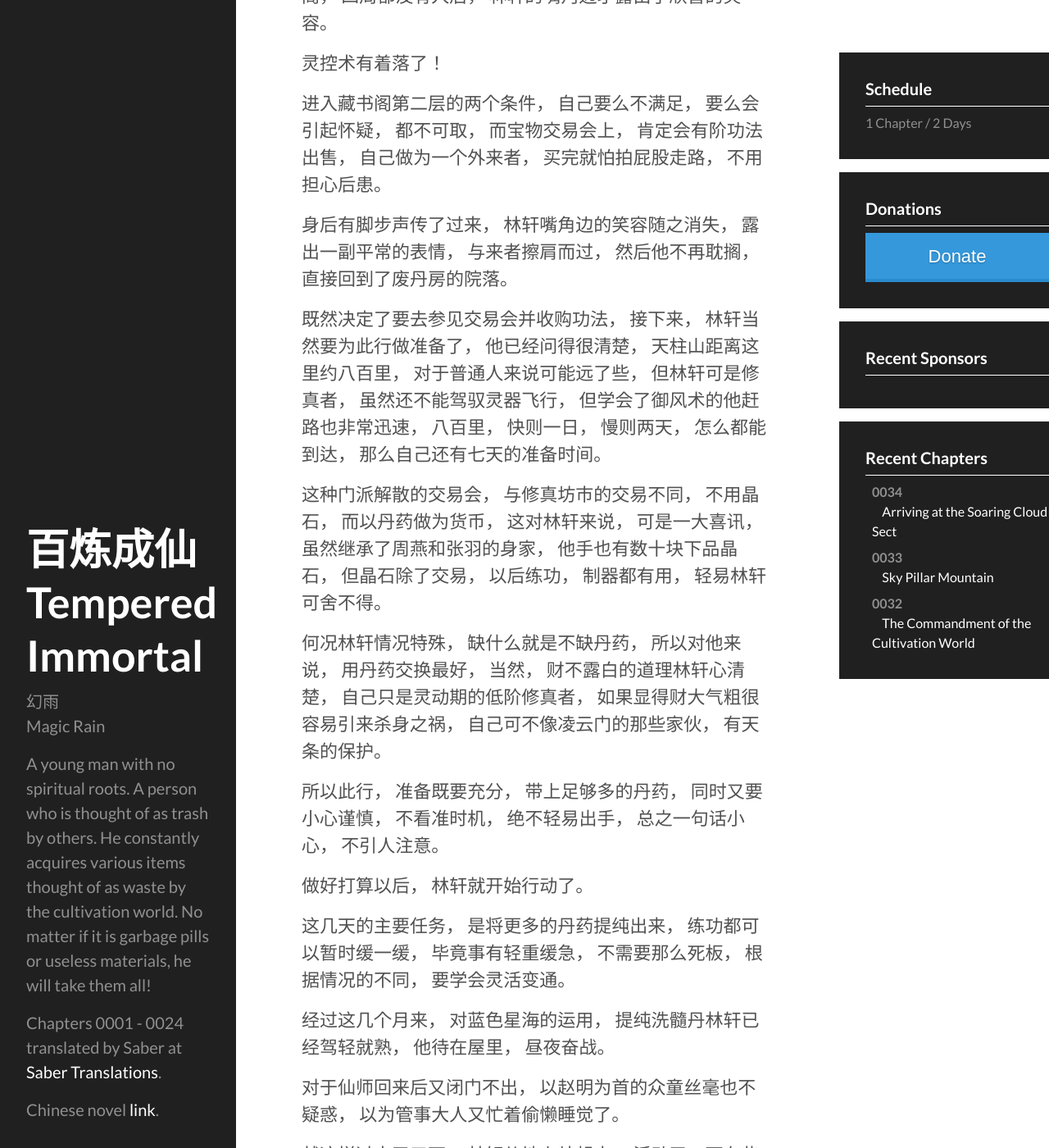
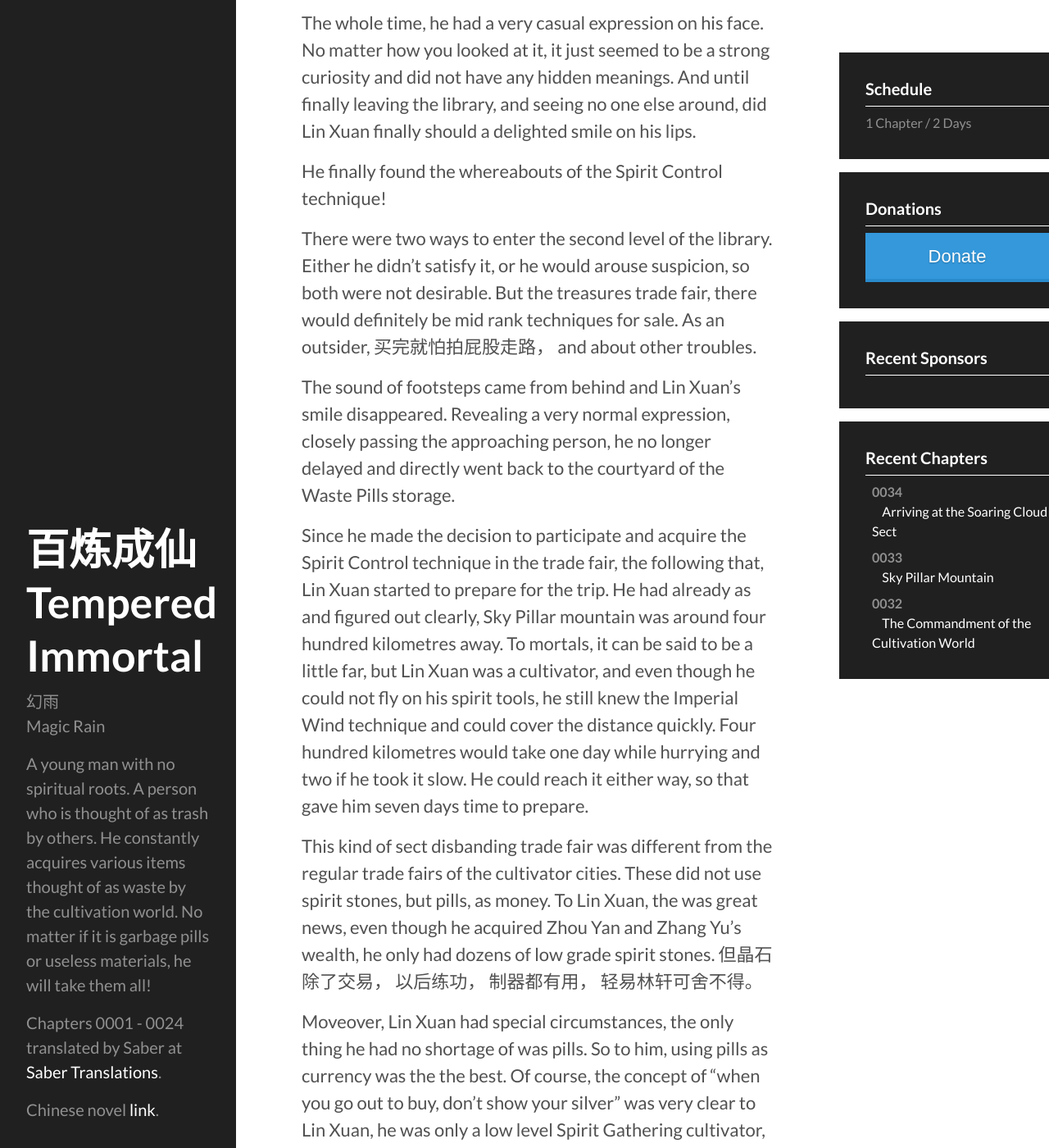
Before and after one commit to blcxtranslations/blcx, a Jekyll site: the page built from _translated/chapter-0033.md, in a window 1280 px wide and 1400 px high, scrolled down 577 px. Shown: the whole window at 82% size. Built offline with Jekyll 4.4.1, drawn with Linux system fonts in a browser that asks for light colours; some of the changed text lies outside the part shown.

```diff
--- a/_layouts/page.html
+++ b/_layouts/page.html
@@ -42,6 +42,7 @@
     Raw: <a href="{{ page.chinese }}">{{ page.name }}</a>.
     <br />
     Post comments / concerns / typos on <a href="{{ page.reddit }}">Reddit</a>.
+    And give it an upvote to get more visibility!
     <hr>
   </div>
 
--- a/_translated/chapter-0033.md
+++ b/_translated/chapter-0033.md
@@ -10,116 +10,44 @@
 sponsored: false
 ---
 
-宝物交易会天后举行，
-地点是凌云门所在的天柱山，
-打听到这些情报后，
-林轩又和两个修真者闲聊了几句，
-然而就不动声色的告辞。
+The treasures trade fair would be held nine days from now and the place is the location of the Soaring Cloud sect, Sky Pillar mountan. After getting this information, Lin Xuan continued to chat some more with these two, then casually left.
 
-整个过程，
-他脸上的表情都很随意，
-怎么看，
-都仅仅像是好奇心比较旺盛，
-而丝毫没有别的意思，
-直到离开藏书阁，
-四周都没有人后，
-林轩的嘴角边才露出了欣喜的笑容。
+The whole time, he had a very casual expression on his face. No matter how you looked at it, it just seemed to be a strong curiosity and did not have any hidden meanings. And until finally leaving the library, and seeing no one else around, did Lin Xuan finally should a delighted smile on his lips.
 
-灵控术有着落了！
+He finally found the whereabouts of the Spirit Control technique!
 
-进入藏书阁第二层的两个条件，
-自己要么不满足，
-要么会引起怀疑，
-都不可取，
-而宝物交易会上，
-肯定会有阶功法出售，
-自己做为一个外来者，
+There were two ways to enter the second level of the library. Either he didn't satisfy it, or he would arouse suspicion, so both were not desirable. But the treasures trade fair, there would definitely be mid rank techniques for sale. As an outsider,
 买完就怕拍屁股走路，
-不用担心后患。
+and about other troubles.
 
-身后有脚步声传了过来，
-林轩嘴角边的笑容随之消失，
-露出一副平常的表情，
-与来者擦肩而过，
-然后他不再耽搁，
-直接回到了废丹房的院落。
+The sound of footsteps came from behind and Lin Xuan's smile disappeared. Revealing a very normal expression, closely passing the approaching person, he no longer delayed and directly went back to the courtyard of the Waste Pills storage.
 
-既然决定了要去参见交易会并收购功法，
-接下来，
-林轩当然要为此行做准备了，
-他已经问得很清楚，
-天柱山距离这里约八百里，
-对于普通人来说可能远了些，
-但林轩可是修真者，
-虽然还不能驾驭灵器飞行，
-但学会了御风术的他赶路也非常迅速，
-八百里，
-快则一日，
-慢则两天，
-怎么都能到达，
-那么自己还有七天的准备时间。
+Since he made the decision to participate and acquire the Spirit Control technique in the trade fair, the following that, Lin Xuan started to prepare for the trip. He had already as and figured out clearly, Sky Pillar mountain was around four hundred kilometres away. To mortals, it can be said to be a little far, but Lin Xuan was a cultivator, and even though he could not fly on his spirit tools, he still knew the Imperial Wind technique and could cover the distance quickly. Four hundred kilometres would take one day while hurrying and two if he took it slow. He could reach it either way, so that gave him seven days time to prepare.
 
-这种门派解散的交易会，
-与修真坊市的交易不同，
-不用晶石，
-而以丹药做为货币，
-这对林轩来说，
-可是一大喜讯，
-虽然继承了周燕和张羽的身家，
-他手也有数十块下品晶石，
+This kind of sect disbanding trade fair was different from the regular trade fairs of the cultivator cities. These did not use spirit stones, but pills, as money. To Lin Xuan, the was great news, even though he acquired Zhou Yan and Zhang Yu's wealth, he only had dozens of low grade spirit stones.
 但晶石除了交易，
 以后练功，
 制器都有用，
 轻易林轩可舍不得。
 
-何况林轩情况特殊，
-缺什么就是不缺丹药，
-所以对他来说，
-用丹药交换最好，
-当然，
-财不露白的道理林轩心清楚，
-自己只是灵动期的低阶修真者，
-如果显得财大气粗很容易引来杀身之祸，
-自己可不像凌云门的那些家伙，
-有天条的保护。
+Moveover, Lin Xuan had special circumstances, the only thing he had no shortage of was pills. So to him, using pills as currency was the the best. Of course, the concept of "when you go out to buy, don't show your silver" was very clear to Lin Xuan, he was only a low level Spirit Gathering cultivator, it he seemed like he had deep pockets, it was easily to bring disaster on himself. He could not like the people of the Soaring Cloud sect, who had the protection of the commandment.
 
 所以此行，
 准备既要充分，
 带上足够多的丹药，
-同时又要小心谨慎，
-不看准时机，
-绝不轻易出手，
-总之一句话小心，
-不引人注意。
+So for this trip, to be fully prepare, he needed to bring enough pills, and he also needed to be cautious. If it wasn't a good opportunity, he would not easily act. All in all, he needed to be careful and not attract attention.
 
-做好打算以后，
-林轩就开始行动了。
+After making this plan, Lin Xuan started putting it in action.
 
-这几天的主要任务，
-是将更多的丹药提纯出来，
-练功都可以暂时缓一缓，
-毕竟事有轻重缓急，
-不需要那么死板，
-根据情况的不同，
-要学会灵活变通。
+The primary task for these few days was to purify a lot of pills. Cultivation practice can be temporarily slowed. After all, there are priorities, and things did not need to be that rigid, one needed to learn to be flexible based on different situations.
 
-经过这几个月来，
-对蓝色星海的运用，
-提纯洗髓丹林轩已经驾轻就熟，
+After these last few months, as to the usage of the star ocean to purify Purified Essence pills, Lin Xuan could do with ease.
 他待在屋里，
 昼夜奋战。
 
-对于仙师回来后又闭门不出，
-以赵明为首的众童丝毫也不疑惑，
-以为管事大人又忙着偷懒睡觉了。
+When the immortal coming back and shutting himself indoors, the children led by Zhao Ming were not suspicious at all. They simply that the steward was busy being lazy and sleeping again.
 
-就这样过去了五天，
-林轩从地上站起来，
-活动了一下有些僵硬的身体，
-这几天没日没夜的提纯还真是累，
-不过收获也不菲，
-共得到了三瓶也就是三百粒下品洗髓丹，
-以及粒品丹。
+Five days passed like this. Lin Xuan got up off the ground, and stretched his stiff body. These few days and nights of purifying was really tiring, but the haul was considerable. In total, he had three bottles, which was equal to three hundred low grade pills, and nine mid grade pills.
 
 从数量上来说，
 已经十分骇人，
```
